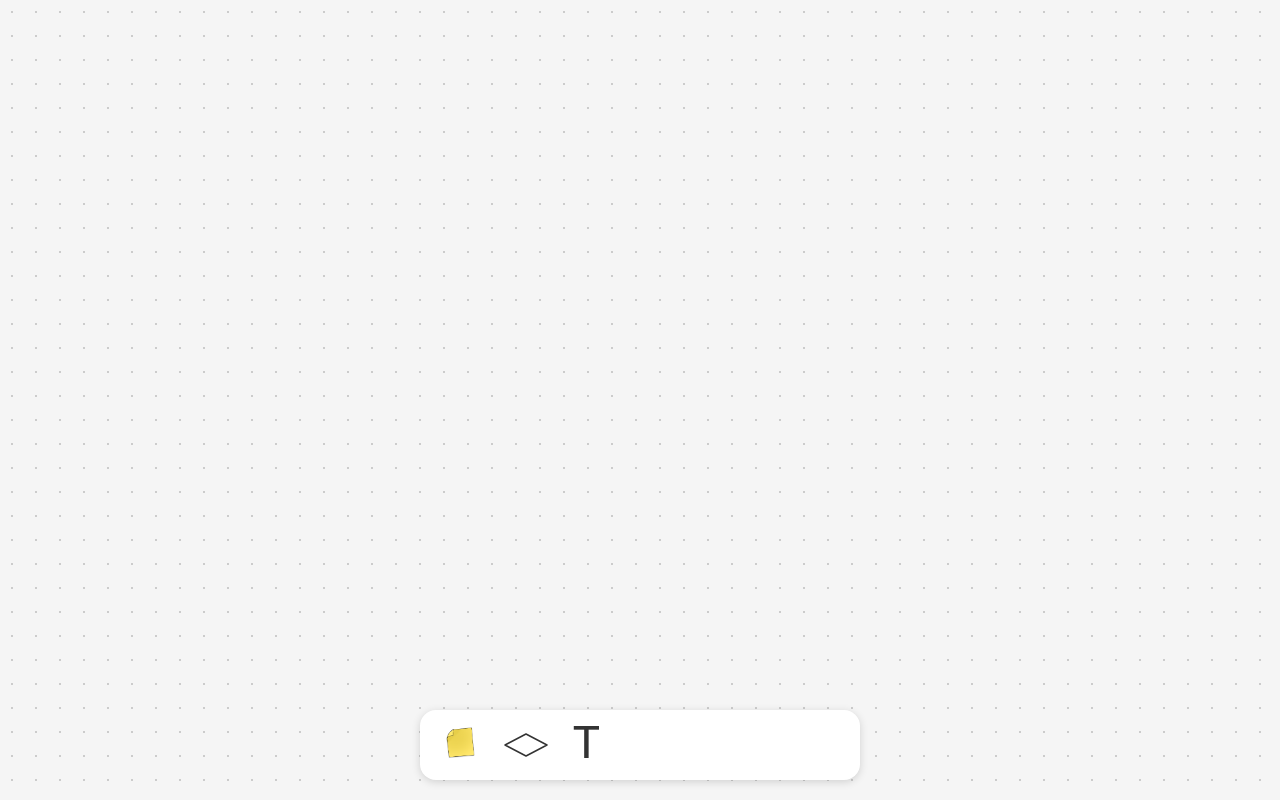
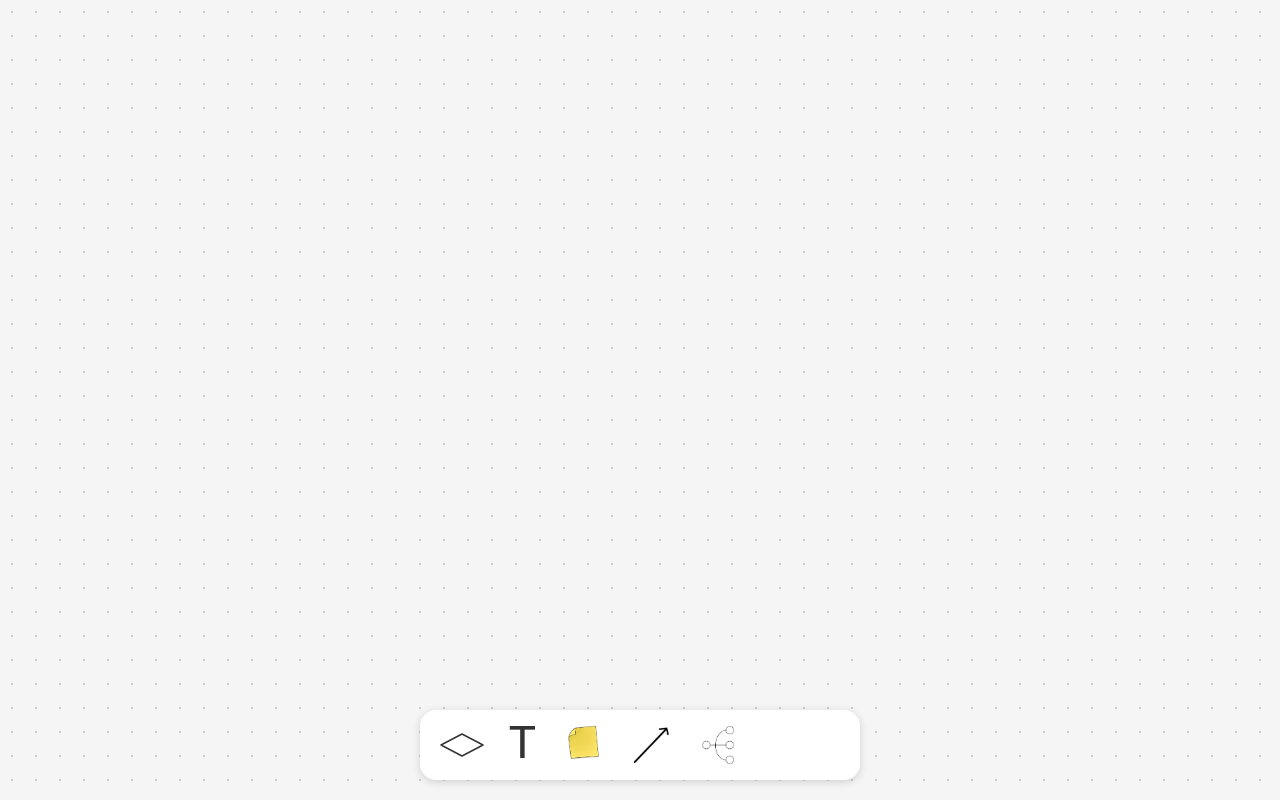
Before and after one commit to ziningch/cmu05431, a React (Vite) app: page / in a window 1280 px wide. Shown: the top 800 px of the page. Built offline with nearby package versions, Linux system fonts and the light colour scheme.

Commit message:
drawing the toolbar

```diff
--- a/src/App.css
+++ b/src/App.css
@@ -30,8 +30,20 @@
   user-select: none;
 }
 
-.tool-icon {
-  height: 40px;
+.sticky-icon {
+  height: 44px;
   width: auto;
   user-select: none;
 }
+
+.map-icon {
+  height: 44px;
+  width: auto;
+  user-select: none;
+}
+
+.connector-icon {
+  height: 44px;
+  width: auto;
+  user-select: none;
+}
--- a/src/App.jsx
+++ b/src/App.jsx
@@ -1,12 +1,12 @@
 import "./App.css"
 import sticky from "./assets/sticky.png";
+import map from "./assets/map.png";
+import connector from "./assets/connector.png";
 
 export default function App() {
   return (
     <div>
       <div className = 'toolbar'>
-        {/*drawing the sticky note tool*/}
-        <img className="tool-icon" src={sticky} alt="Image tool" />
 
         {/*drawing the flowchart shape tool*/}
         <svg width = "44" height = "24" viewBox="0 0 44 24">
@@ -21,6 +21,17 @@ export default function App() {
 
         {/*drawing the text tool*/}
         <div className = 'tool-text'>T</div>
+
+        {/*drawing the sticky note tool*/}
+        <img className="sticky-icon" src={sticky} alt="Image tool" />
+
+        {/*drawing the connector tool*/}
+        <img className="connector-icon" src={connector} alt="Image tool" />
+
+        {/*drawing the concept map tool*/}
+        <img className="map-icon" src={map} alt="Image tool" />
+
+
       </div>
     </div>
   );
```
Also changed, not shown: src/assets/connector.png (added), src/assets/map.png (added).
